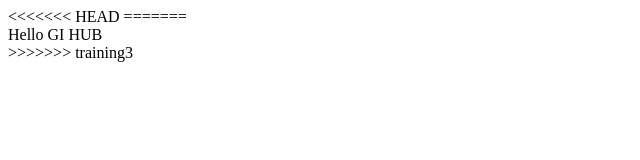
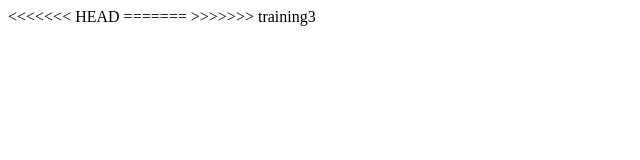
Before and after one commit to finav12/sk-training, a plain HTML site: page index.html in a window 1280 px wide. Shown: the whole page, without its empty margins (0-640 px from the left). Drawn offline with Linux system fonts and the light colour scheme.

Commit message:
my new branch

```diff
--- a/index.html
+++ b/index.html
@@ -11,7 +11,7 @@
 <<<<<<< HEAD
 
 =======
-<div> Hello GI HUB </div>
+
 >>>>>>> training3
 </body>
 </html>
```
